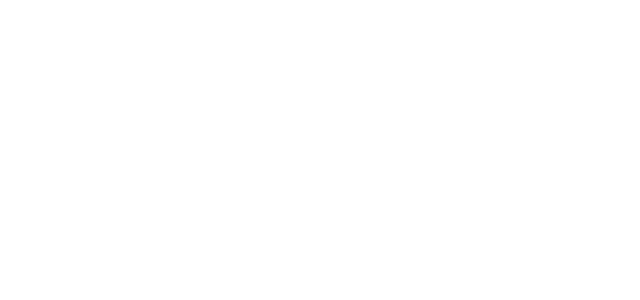
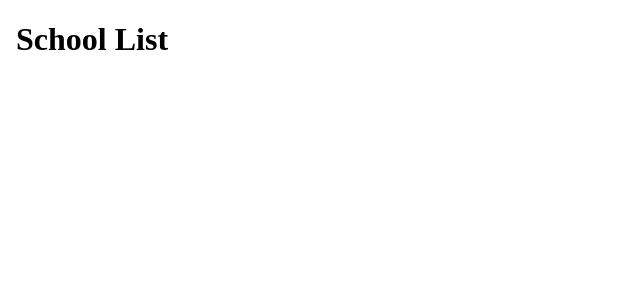
Before and after one commit to PraveenMuthu22/learning_ng_node_mongo, an Angular app in the folder angular-app/: page / in a window 1280 px wide. Shown: the top 300 px of the page, without its empty margins (0-640 px from the left). Built offline with nearby package versions, Linux system fonts and the light colour scheme.

Commit message:
added heading

```diff
--- a/angular-app/src/app/app.component.html
+++ b/angular-app/src/app/app.component.html
@@ -12,9 +12,11 @@
 </head>
 
 <body>
+  <h1> School List </h1>
   <ul *ngFor='let school of schools'>
-    <li> <a> {{school.name}} </a></li>
+    <li> <a> {{school.name}} </a> </li>
   </ul>
+
   <router-outlet></router-outlet>
 </body>
 
```
